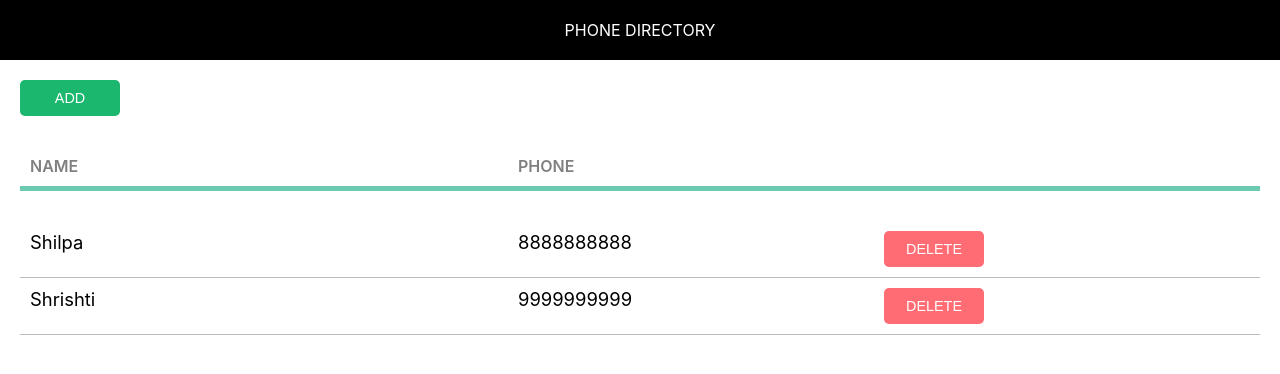
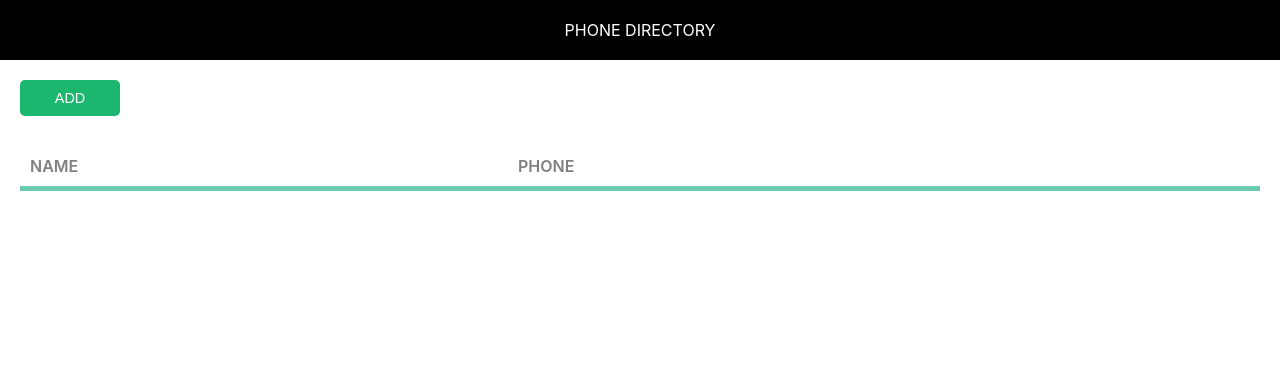
Before and after one commit to harryoo1/phone-directory, a React (Create React App) app: page / in a window 1280 px wide. Shown: the top 374 px of the page. Built offline with nearby package versions, Linux system fonts and the light colour scheme.

Commit message:
Added state in ‘AddSubscriber’ and ‘App’ components

```diff
--- a/src/App.js
+++ b/src/App.js
@@ -2,21 +2,29 @@
 import Header from "./Header";
 import "./App.css";
 
+// let users = [
+//       {
+//         id: 1,
+//         name: "Shilpa",
+//         phone: "8888888888"
+//       },
+//       {
+//         id: 2,
+//         name: "Shrishti",
+//         phone: "9999999999"
+//       }
+//     ];
+
 class App extends Component {
 
+  constructor() {
+    super();
+    this.state = {
+      users: []
+    }
+  }
+
   render() {
-    let users = [
-      {
-        id: 1,
-        name: "Shilpa",
-        phone: "8888888888"
-      },
-      {
-        id: 2,
-        name: "Shrishti",
-        phone: "9999999999"
-      }
-    ];
     return (
       <div>
         <Header heading="Phone Directory"/>
@@ -28,7 +36,7 @@
             <span className="grid-item phone-heading">Phone</span>
           </div>
           {
-            users.map(sub => {
+            this.state.users.map(sub => {
               return <div key={sub.id} className="grid-container">
                   <span className="grid-item">{sub.name}</span>
                   <span className="grid-item">{sub.phone}</span>
```
Also changed, not shown: src/AddSubscriber.js (+18 -4 lines).
